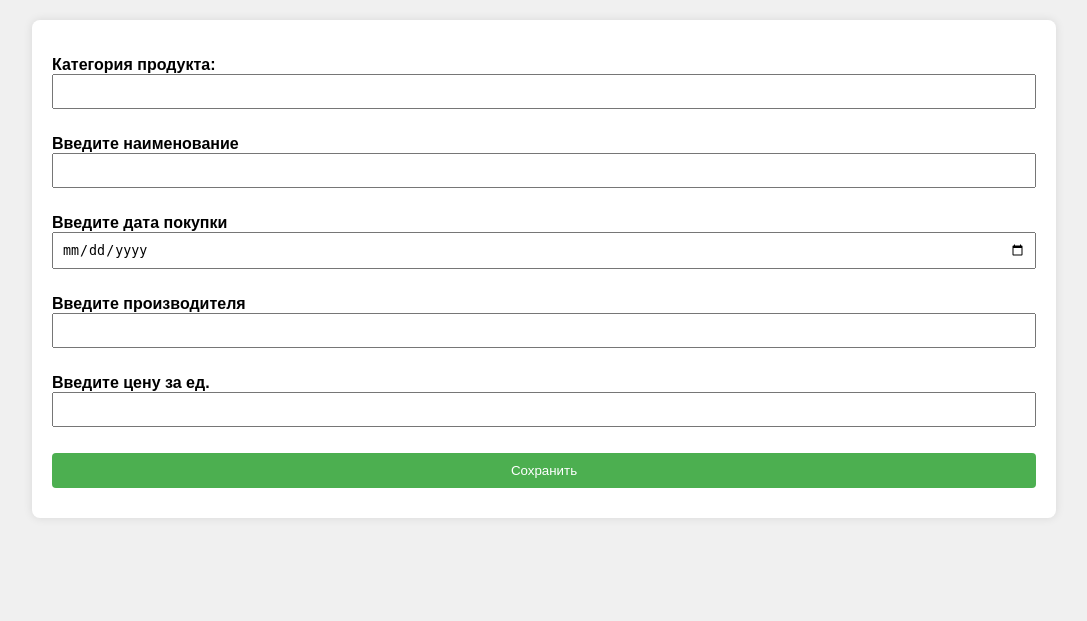
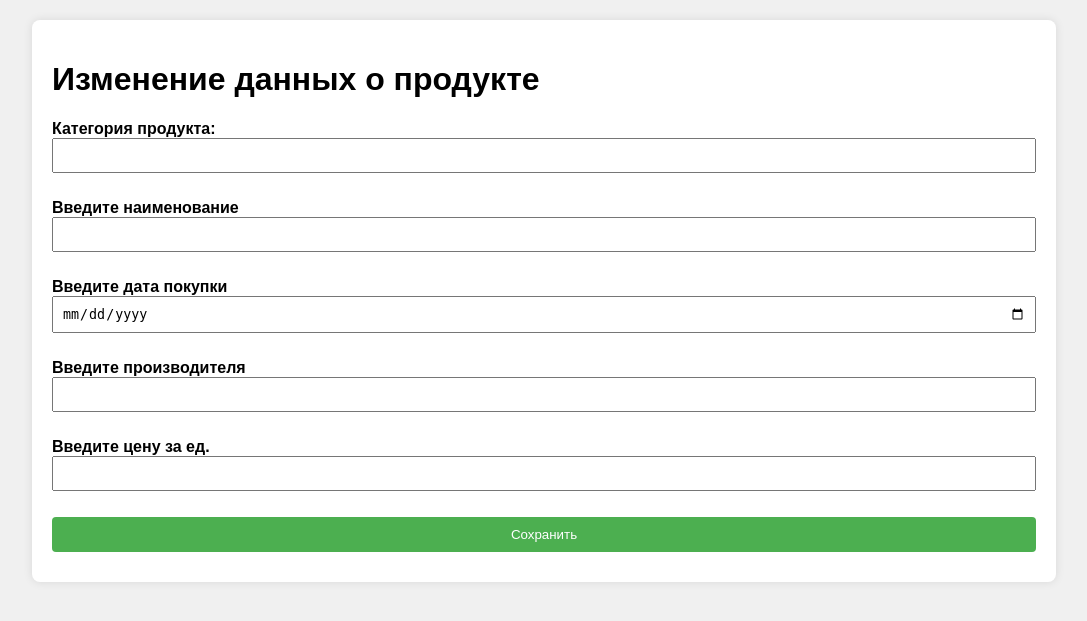
Before and after one commit to BakSnn/Django-Project, a Django app: page /edit/1/ in a window 1280 px wide. Shown: the top 621 px of the page, without its empty margins (96-1183 px from the left). Run offline with Django 4.2, Linux system fonts and the light colour scheme; data comes from the database, SQL or seed files in the repository.

Commit message:
added heading

```diff
--- a/hello/templates/edit.html
+++ b/hello/templates/edit.html
@@ -9,6 +9,7 @@
 <body class="container">
 <form method="POST">
     {% csrf_token %}
+    <h1>Изменение данных о продукте</h1>
     <p>
         <label>Категория продукта:</label><br>
         <input type = "text" name="category" value="{{person.category}}"/>
```
